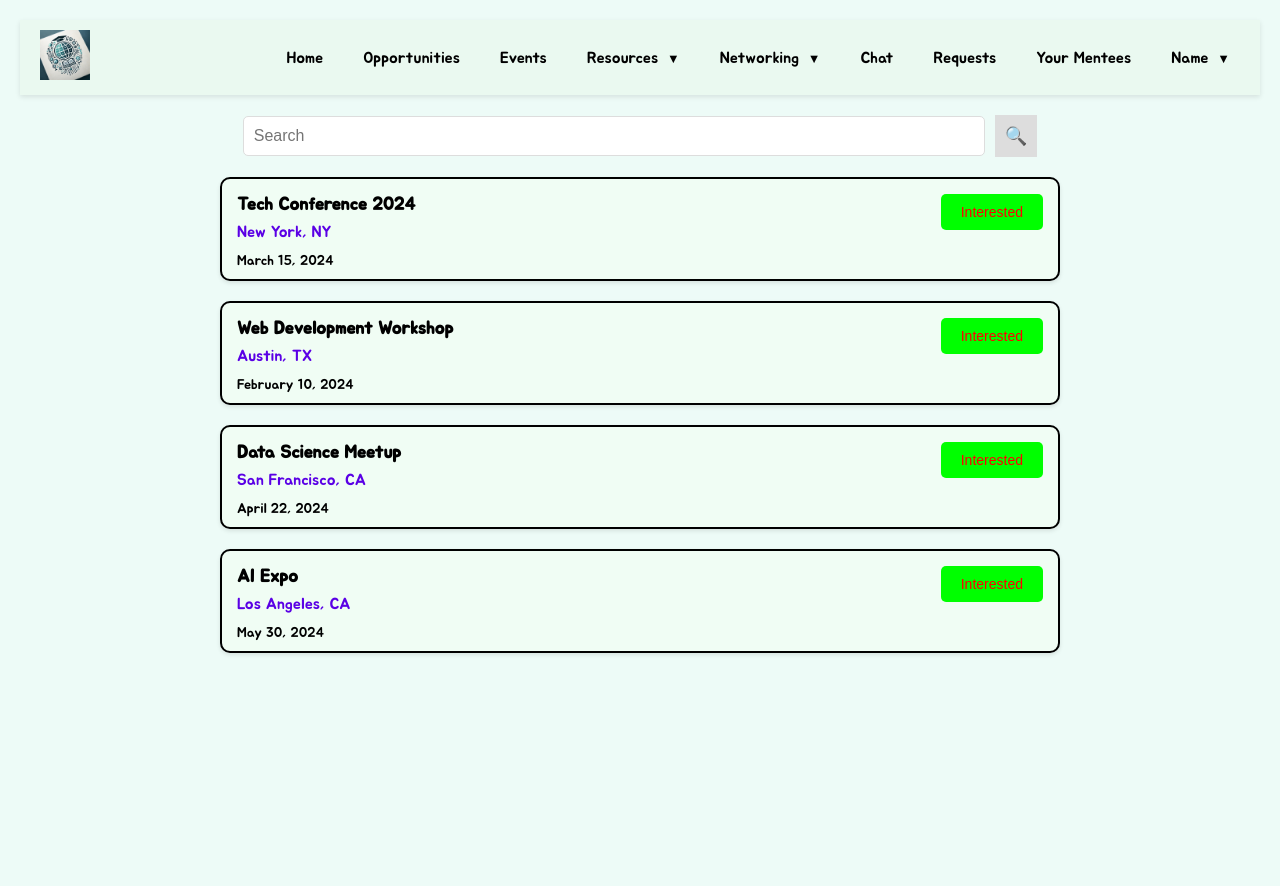
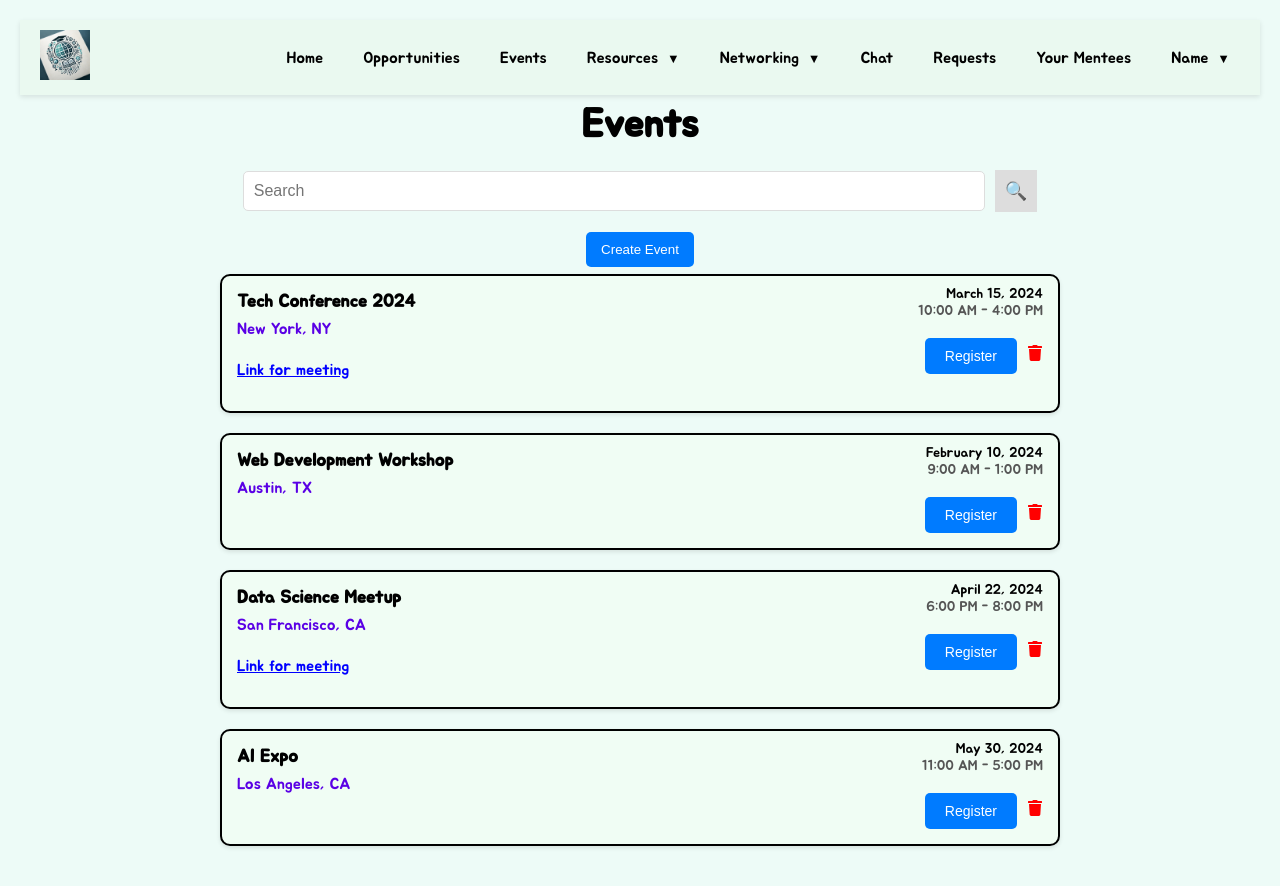
Before and after one commit to saiswethat/eduverse, a React (Create React App) app: page /events in a window 1280 px wide. Shown: the top 886 px of the page. Built offline with nearby package versions, Linux system fonts and the light colour scheme.

Commit message:
Changes for events

```diff
--- a/src/EventListing.js
+++ b/src/EventListing.js
@@ -1,16 +1,36 @@
 import React from "react";
 import "./css/EventListing.css";
+import { FaTrash } from "react-icons/fa"; // Import the trash icon
 
-function EventListing({ title, location, date }) {
+function EventListing({ title, location, date, time, link, onDelete, index }) {
   return (
     <div className="event-card">
       <div className="event-card__info">
         <h3 className="event-card__title">{title}</h3>
         <p className="event-card__location">{location}</p>
+        {link && (
+          <p className="event-card__link">
+            <a href={link} target="_blank" rel="noopener noreferrer">
+              Link for meeting
+            </a>
+          </p> // Optional link
+        )}
+      </div>
+      <div className="event-card__date-time">
         <p className="event-card__date">{date}</p>
-      </div>
-      <div className="event-interested-button-container">
-        <button className="event-interested-button">Interested</button>
+        <p className="event-card__time">{time}</p>
+        <div className="event-interested-button-container">
+          <button className="event-interested-button">Register</button>
+          {/* Add the delete icon beside the register button */}
+          <FaTrash
+            onClick={() => onDelete(index)} // Call the delete function when clicked
+            className="event-delete-icon" // CSS class for styling
+            title="Delete Event" // Tooltip for better UX
+            style={{ marginLeft: "10px", cursor: "pointer", color: "red" }} // Inline styles for quick adjustment
+          />
+        </div>
+
+
       </div>
     </div>
   );
--- /dev/null
+++ b/src/EventModal.js
@@ -0,0 +1,81 @@
+// EventModal.js
+import React, { useState } from "react";
+import "./css/Events.css"; // Ensure your CSS has relevant styles
+
+function EventModal({ isOpen, onClose, onCreate }) {
+  const [title, setTitle] = useState("");
+  const [location, setLocation] = useState("");
+  const [date, setDate] = useState("");
+  const [time, setTime] = useState("");
+  const [link, setLink] = useState("");
+
+  const handleSubmit = (e) => {
+    e.preventDefault();
+    onCreate({ title, location, date, time, link });
+    resetForm(); // Reset form after creating
+    onClose(); // Close modal after creating
+  };
+
+  // Reset form inputs
+  const resetForm = () => {
+    setTitle("");
+    setLocation("");
+    setDate("");
+    setTime("");
+    setLink("");
+  };
+
+  // Close the modal and reset form inputs
+  const handleClose = () => {
+    resetForm(); // Reset form values
+    onClose(); // Close modal
+  };
+
+  if (!isOpen) return null; // Do not render if not open
+
+  return (
+    <div className="modal-overlay">
+      <div className="modal-content">
+        <h2 className="event-center">Create New Event</h2>
+        <form onSubmit={handleSubmit}>
+          <input
+            type="text"
+            placeholder="Event Title"
+            value={title}
+            onChange={(e) => setTitle(e.target.value)}
+            required
+          />
+          <input
+            type="text"
+            placeholder="Location"
+            value={location}
+            onChange={(e) => setLocation(e.target.value)}
+            required
+          />
+          <input
+            type="date"
+            value={date}
+            onChange={(e) => setDate(e.target.value)}
+            required
+          />
+          <input
+            type="time"
+            value={time}
+            onChange={(e) => setTime(e.target.value)}
+            required
+          />
+          <input
+            type="url"
+            placeholder="Link (optional)"
+            value={link}
+            onChange={(e) => setLink(e.target.value)}
+          />
+          <button type="submit" className="modal-submit-button">Create Event</button>
+        </form>
+        <button onClick={handleClose} className="modal-close-button">Close</button>
+      </div>
+    </div>
+  );
+}
+
+export default EventModal;
--- a/src/Events.js
+++ b/src/Events.js
@@ -1,41 +1,71 @@
+
 import React, { useState } from "react";
 import Header from "./Header";
 import SearchBar from "./SearchBar";
 import EventListing from "./EventListing";
+import EventModal from "./EventModal"; // Import the modal component
 import "./css/Events.css";
+import { FaTrash } from "react-icons/fa";
 
 function Events() {
   const [searchTerm, setSearchTerm] = useState("");
-
-  const eventListings = [
+  const [events, setEvents] = useState([
     {
       title: "Tech Conference 2024",
       location: "New York, NY",
       date: "March 15, 2024",
+      time: "10:00 AM - 4:00 PM",
+      link: "https://example.com",
     },
     {
       title: "Web Development Workshop",
       location: "Austin, TX",
       date: "February 10, 2024",
+      time: "9:00 AM - 1:00 PM",
     },
     {
       title: "Data Science Meetup",
       location: "San Francisco, CA",
       date: "April 22, 2024",
+      time: "6:00 PM - 8:00 PM",
+      link: "https://example.com",
     },
-    { title: "AI Expo", location: "Los Angeles, CA", date: "May 30, 2024" },
-  ];
+    {
+      title: "AI Expo",
+      location: "Los Angeles, CA",
+      date: "May 30, 2024",
+      time: "11:00 AM - 5:00 PM",
+    },
+  ]);
+  const [isModalOpen, setIsModalOpen] = useState(false);
 
-  const filteredEvents = eventListings.filter(
+  const filteredEvents = events.filter(
     (event) =>
       event.title.toLowerCase().includes(searchTerm.toLowerCase()) ||
       event.location.toLowerCase().includes(searchTerm.toLowerCase())
   );
 
+  const handleCreateEvent = (newEvent) => {
+    setEvents((prevEvents) => [...prevEvents, newEvent]);
+  };
+
+  const handleDeleteEvent = (index) => {
+    setEvents((prevEvents) => prevEvents.filter((_, i) => i !== index));
+  };
+
+
+
+
   return (
     <div className="events">
       <Header />
+      <h2 className="event-center-event">Events</h2>
       <SearchBar onSearch={setSearchTerm} />
+      <div className="button-center">
+        <button className="create-event-button" onClick={() => setIsModalOpen(true)}>
+          Create Event
+        </button>
+      </div>
       <div className="event-listings">
     {filteredEvents.map((event, index) => (
       <EventListing
@@ -43,9 +73,18 @@ function Events() {
         title={event.title}
         location={event.location}
         date={event.date}
+        time={event.time}
+        link={event.link}
+        onDelete={handleDeleteEvent} // Pass the delete handler
+        index={index} // Pass the index of the event
       />
     ))}
   </div>
+      <EventModal
+        isOpen={isModalOpen}
+        onClose={() => setIsModalOpen(false)}
+        onCreate={handleCreateEvent}
+      />
     </div>
   );
 }
--- a/src/css/EventListing.css
+++ b/src/css/EventListing.css
@@ -22,6 +22,13 @@
   flex: 1;
 }
 
+.event-card__date-time {
+  display: flex;
+  flex-direction: column; /* Align date, time, and button vertically */
+  align-items: flex-end; /* Align to the right */
+  margin-left: 20px; /* Add spacing between info and date/time */
+}
+
 .event-card__title {
   font-size: 18px;
   margin: 0;
@@ -36,21 +43,31 @@
   margin-top: 5px;
 }
 
-.event-card__description {
+.event-card__time {
   font-size: 14px;
-  color: #333;
-  margin-top: 8px;
+  color: #555; /* Optional: Change the color to differentiate */
+  margin: 5px 0; /* Add margin for spacing */
+}
+
+.event-card__link {
+  margin-top: 5px;
+}
+
+.event-card__link a {
+  color: #00f; /* Link color */
+
+}
+.event-card__link a:hover{
+  text-decoration: underline; /* Underline links */
 }
 
 .event-interested-button-container {
-  position: absolute;
-  top: 15px;
-  right: 15px;
+  margin-top: 10px; /* Add margin for spacing between time and button */
 }
 
 .event-interested-button {
-  background-color: #00ff00;
-  color: #ff0000;
+  background-color: #007bff;
+  color: white;
   border: none;
   padding: 10px 20px;
   border-radius: 5px;
@@ -63,3 +80,13 @@
   color: #000;
   margin: -6px 0;
 }
+.event-delete-icon {
+  cursor: pointer; /* Pointer cursor on hover */
+  color: red; /* Color for delete icon */
+  transition: color 0.2s; /* Smooth color transition */
+  margin-top: 10px; /* Space above the icon */
+}
+
+.event-delete-icon:hover {
+  color: darkred; /* Darker color on hover */
+}
--- a/src/css/Events.css
+++ b/src/css/Events.css
@@ -6,3 +6,110 @@
   margin-top: -200px;
   padding: 200px;
 }
+
+.button-center {
+  display: flex; /* Enable flexbox */
+  justify-content: center; /* Center horizontally */
+  margin-top: 10px; /* Space above the button */
+}
+
+.create-event-button {
+  margin-bottom: 7px;
+  background-color: #007bff; /* Button color */
+  color: white; /* Text color */
+  border: none; /* No border */
+  padding: 10px 15px; /* Padding */
+  border-radius: 5px; /* Rounded corners */
+  cursor: pointer; /* Pointer cursor */
+}
+
+.create-event-button:hover {
+  background-color: #1dd771; /* Darken on hover */
+}
+/* Modal overlay */
+.modal-overlay {
+  position: fixed;
+  top: 0;
+  left: 0;
+  right: 0;
+  bottom: 0;
+  background-color: rgba(0, 0, 0, 0.5); /* Semi-transparent background */
+  display: flex;
+  align-items: center;
+  justify-content: center;
+  z-index: 1000; /* Ensure it appears above other elements */
+}
+
+/* Modal content */
+.modal-content {
+  background-color: white; /* White background for the modal */
+  border-radius: 8px; /* Rounded corners */
+  padding: 20px;
+  box-shadow: 0 2px 10px rgba(0, 0, 0, 0.2); /* Shadow for depth */
+  width: 400px; /* Fixed width for the modal */
+  max-width: 90%; /* Responsive max width */
+}
+
+/* Form elements */
+.modal-content h2 {
+  margin-top: 0; /* Remove top margin */
+}
+
+/* Form elements */
+.modal-content input {
+  width: 95%; /* Full width */
+  padding: 10px; /* Padding for inputs */
+  margin: 10px 0; /* Margin between inputs */
+  border: 1px solid #ccc; /* Border */
+  border-radius: 5px; /* Rounded corners */
+  box-shadow: inset 0 1px 3px rgba(0, 0, 0, 0.1); /* Inner shadow for depth */
+  font-size: 16px; /* Increase font size for better readability */
+}
+.event-center{
+  text-align: center;
+}
+.event-center-event{
+  margin-top: 5px;
+  text-align: center;
+  font-size: 40px;
+}
+
+/* Optional: Style for textarea if used */
+.modal-content textarea {
+  width: 95%; /* Full width */
+  padding: 10px; /* Padding for textarea */
+  margin: 10px 0; /* Margin between textarea and other elements */
+  border: 1px solid #ccc; /* Border */
+  border-radius: 5px; /* Rounded corners */
+  box-shadow: inset 0 1px 3px rgba(0, 0, 0, 0.1); /* Inner shadow for depth */
+  font-size: 16px; /* Increase font size for better readability */
+  resize: vertical; /* Allow vertical resizing */
+}
+
+
+/* Submit button */
+.modal-content button[type="submit"] {
+  background-color: #007bff; /* Button color */
+  color: white; /* Text color */
+  border: none; /* No border */
+  padding: 10px; /* Padding */
+  border-radius: 5px; /* Rounded corners */
+  cursor: pointer; /* Pointer cursor */
+}
+
+.modal-content button[type="submit"]:hover {
+  background-color: #0056b3; /* Darker on hover */
+}
+
+/* Close button */
+.modal-content button {
+  background-color: transparent; /* Transparent background */
+  color: #007bff; /* Button color */
+  border: none; /* No border */
+  cursor: pointer; /* Pointer cursor */
+  margin-top: 10px; /* Space above the button */
+}
+
+.modal-content button:hover {
+  text-decoration: underline; /* Underline on hover */
+}
```
Lines whose indentation alone changed are shown as unchanged.
